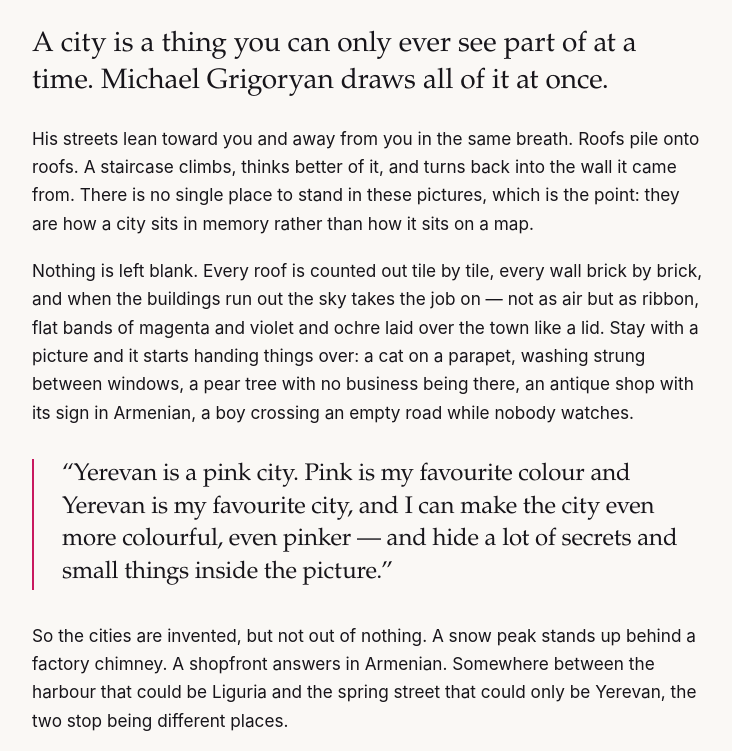
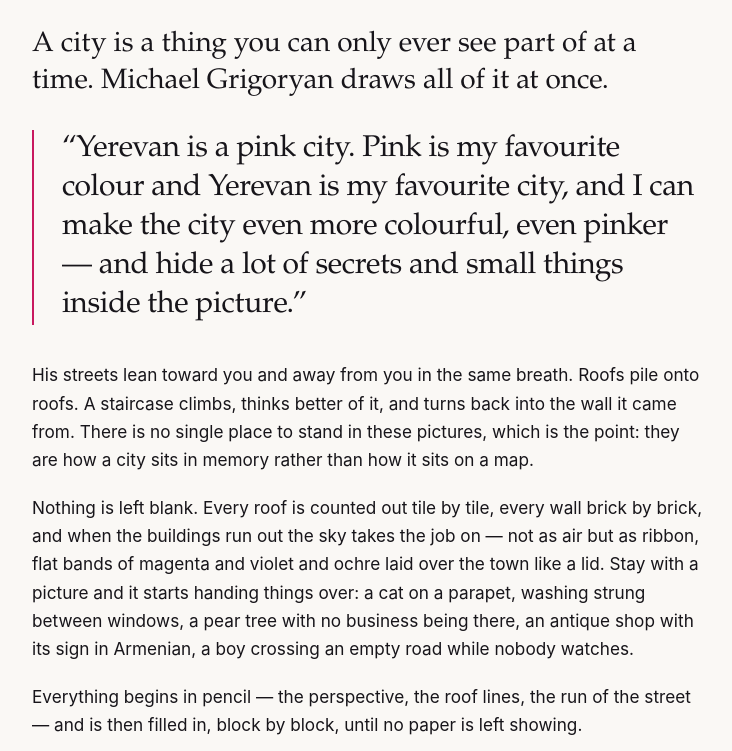
Before and after one commit to MikMarie27/michael-grigoryan, a plain HTML site: page index.html in a window 1280 px wide. Shown: the part 2060-2811 px from the top of the page, without its empty margins (32-764 px from the left). Drawn offline with Linux system fonts and the light colour scheme.

Commit message:
Let Michael's own words carry the About
Drops the 'cities are invented' paragraph, moves his pink-city statement
up to just under the opening line so his voice arrives first, and sets
both quotations larger so they lead the section rather than sit inside it.

```diff
--- a/assets/styles.css
+++ b/assets/styles.css
@@ -262,16 +262,18 @@ h1 {
 
 /* Michael speaking, inside the flow of the About text. Two voices, one column. */
 .said {
-  margin: 2rem 0;
+  margin: 2.25rem 0;
   padding-left: clamp(1rem, 3vw, 1.75rem);
   border-left: 2px solid var(--accent);
 }
+/* his voice opens the section, so it sits tight under the lead sentence */
+.prose .big + .said { margin-top: 1.75rem; }
 .said p {
   margin: 0;
   font-family: var(--font-display);
-  font-size: clamp(1.1875rem, 1.05rem + .7vw, 1.5rem);
-  line-height: 1.36;
-  letter-spacing: -.008em;
+  font-size: clamp(1.3125rem, 1.1rem + 1.05vw, 1.875rem);
+  line-height: 1.3;
+  letter-spacing: -.012em;
   color: var(--ink);
   text-wrap: pretty;
 }
--- a/content.json
+++ b/content.json
@@ -96,10 +96,9 @@
   "about": {
     "opening": "A city is a thing you can only ever see part of at a time. Michael Grigoryan draws all of it at once.",
     "paragraphs": [
+      "> Yerevan is a pink city. Pink is my favourite colour and Yerevan is my favourite city, and I can make the city even more colourful, even pinker — and hide a lot of secrets and small things inside the picture.",
       "His streets lean toward you and away from you in the same breath. Roofs pile onto roofs. A staircase climbs, thinks better of it, and turns back into the wall it came from. There is no single place to stand in these pictures, which is the point: they are how a city sits in memory rather than how it sits on a map.",
       "Nothing is left blank. Every roof is counted out tile by tile, every wall brick by brick, and when the buildings run out the sky takes the job on — not as air but as ribbon, flat bands of magenta and violet and ochre laid over the town like a lid. Stay with a picture and it starts handing things over: a cat on a parapet, washing strung between windows, a pear tree with no business being there, an antique shop with its sign in Armenian, a boy crossing an empty road while nobody watches.",
-      "> Yerevan is a pink city. Pink is my favourite colour and Yerevan is my favourite city, and I can make the city even more colourful, even pinker — and hide a lot of secrets and small things inside the picture.",
-      "So the cities are invented, but not out of nothing. A snow peak stands up behind a factory chimney. A shopfront answers in Armenian. Somewhere between the harbour that could be Liguria and the spring street that could only be Yerevan, the two stop being different places.",
       "Everything begins in pencil — the perspective, the roof lines, the run of the street — and is then filled in, block by block, until no paper is left showing.",
       "> I was impressed by Egon Schiele. His work is very different from mine — darker, different — but it stayed with me. That, and my love for Yerevan, is why I started to draw my favourite picture. The city was the start of my style, and of the line. I want to continue the line. I have found the style that is mine.",
       "Michael Grigoryan (b. 2002) lives and works in Yerevan. He studied at the State Academy of Fine Arts of Armenia, graduating in 2024 with a degree in computer graphics, and works as a graphic and web designer alongside the drawings. The training is visible in the flat colour and the constructed compositions. Everything else is done by hand, at close range, without shortcuts."
```
